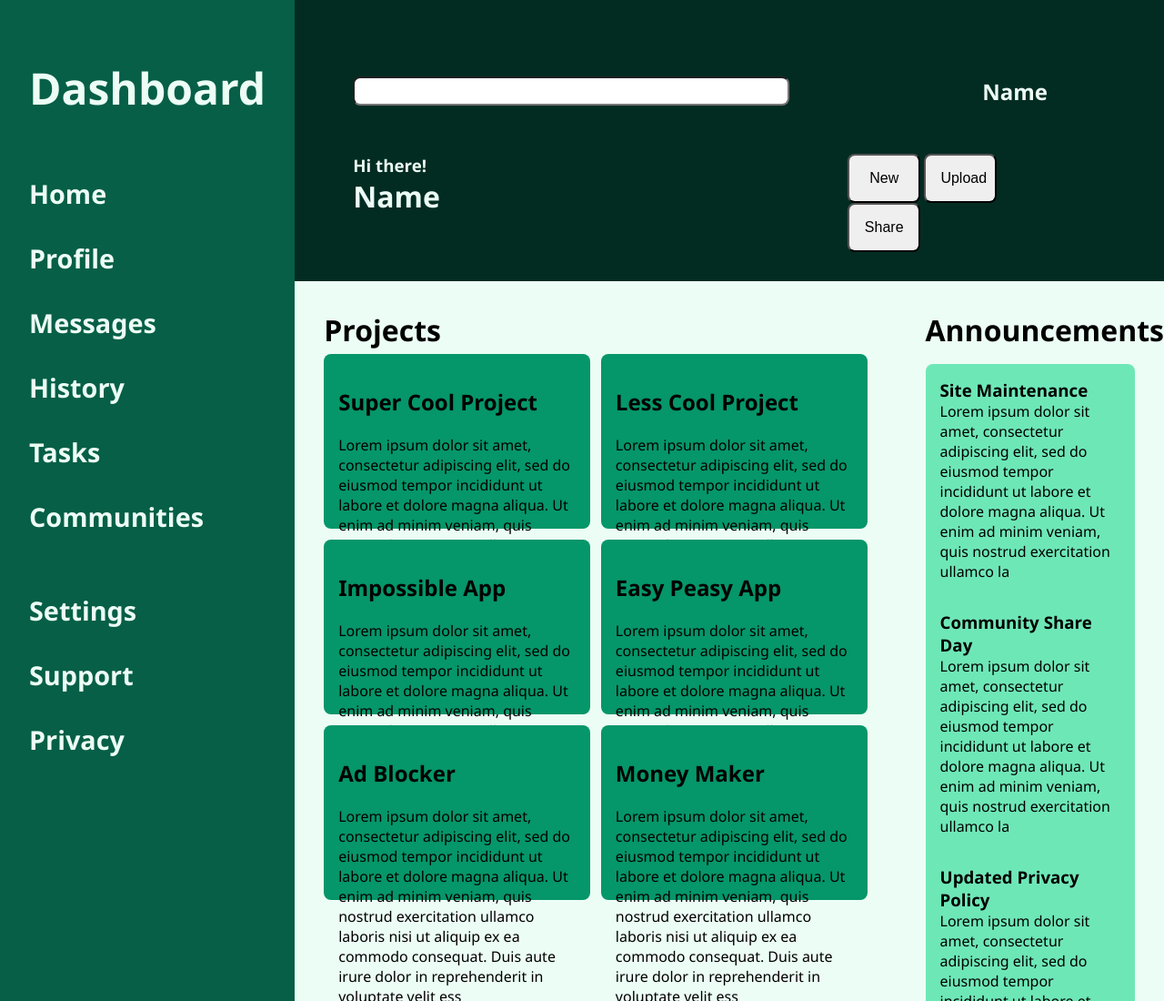
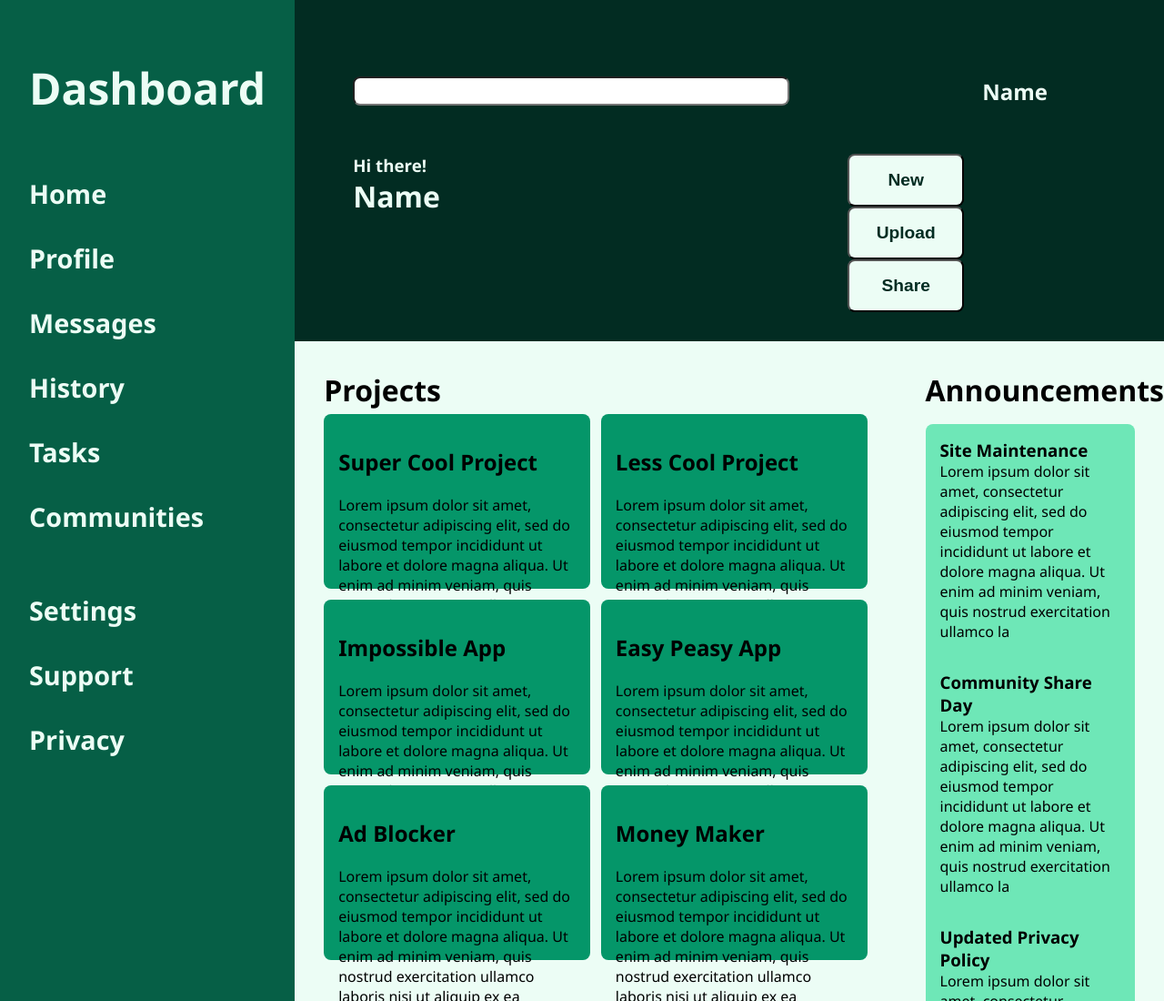
Before and after one commit to tavecode/admin-dashboard, a plain HTML site: page index.html in a window 1280 px wide. Shown: the top 1100 px of the page at 91% size. Drawn offline with Linux system fonts and the light colour scheme.

Commit message:
style buttons

```diff
--- a/styles.css
+++ b/styles.css
@@ -178,7 +178,10 @@ h3 {
 }
 .buttons button {
     padding: 1rem;
-    width: 5rem;
+    width: 8rem;
     border-radius: 0.5rem;
-    font-size: 1rem;
+    font-size: 1.2rem;
+    background-color: var(--w);
+    color: var(--b);
+    font-weight: 900;
 }
```
